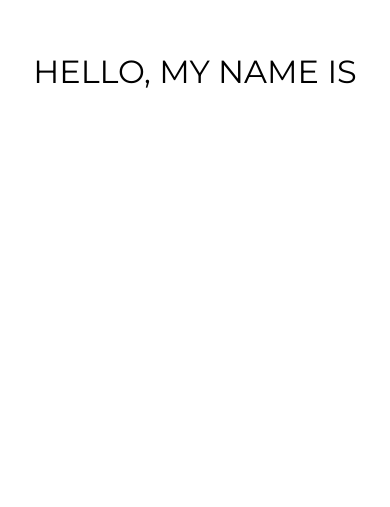
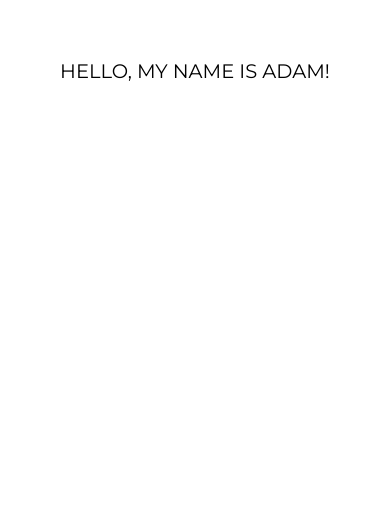
Before and after one commit to Maratonec/Maratonec.github.io, a plain HTML site: page index.html in a window 390 px wide. Shown: the part 337-844 px from the top of the page. Drawn offline with Linux system fonts and the light colour scheme.

Commit message:
Responsive design

```diff
--- a/css/style.css
+++ b/css/style.css
@@ -1,7 +1,7 @@
 @import url('https://fonts.googleapis.com/css?family=Montserrat:400,700');
 
 .text {
-    font-size: 32px;
+    font-size: min(5vw, 40px);
     font-family: 'Montserrat', sans-serif;
     animation: wave 0.5s ease-in-out infinite alternate;
     text-align: center;
```
